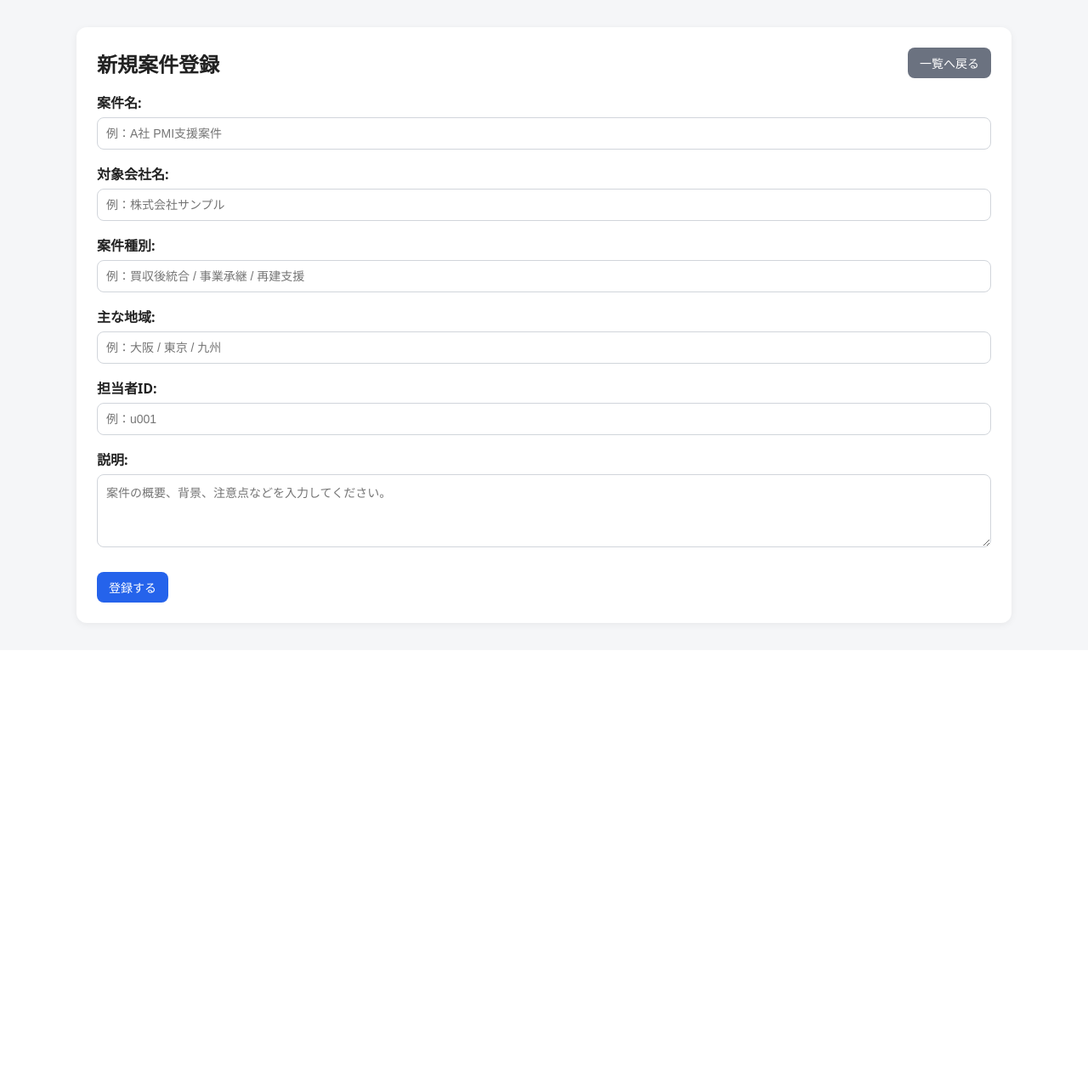
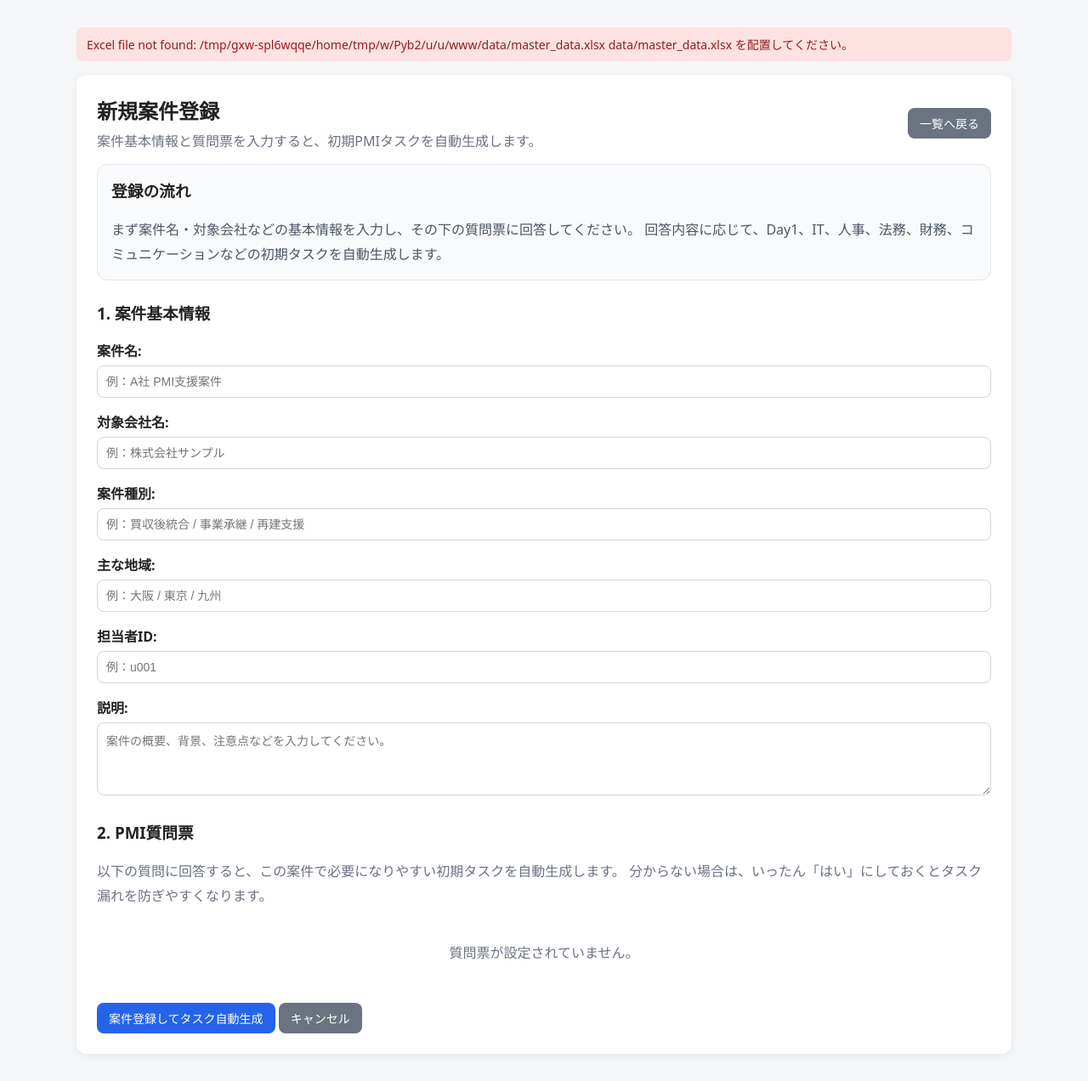
Before and after one commit to tom-tsuruda/pmi-portal, a Django app: page /deals/create/ in a window 1280 px wide. Shown: the part 92-1364 px from the top of the page at 85% size. Before the commit the page ends 831 px from the top, so only its background shows below. Run offline with Django 5.2, Linux system fonts and the light colour scheme.

Commit message:
progress-8

```diff
--- a/apps/deals/templates/deals/deal_create.html
+++ b/apps/deals/templates/deals/deal_create.html
@@ -5,17 +5,76 @@
 {% block content %}
 <div class="card">
     <div class="page-header">
-        <h2>新規案件登録</h2>
+        <div>
+            <h2>新規案件登録</h2>
+            <p style="margin: 6px 0 0; color: #6b7280;">
+                案件基本情報と質問票を入力すると、初期PMIタスクを自動生成します。
+            </p>
+        </div>
         <a class="button-secondary" href="{% url 'deals:list' %}">一覧へ戻る</a>
+    </div>
+
+    <div style="background: #f9fafb; border: 1px solid #e5e7eb; border-radius: 12px; padding: 16px; margin-bottom: 24px;">
+        <h3 style="margin-top: 0;">登録の流れ</h3>
+        <p style="color: #4b5563; line-height: 1.8; margin-bottom: 0;">
+            まず案件名・対象会社などの基本情報を入力し、その下の質問票に回答してください。
+            回答内容に応じて、Day1、IT、人事、法務、財務、コミュニケーションなどの初期タスクを自動生成します。
+        </p>
     </div>
 
     <form method="post">
         {% csrf_token %}
 
-        {{ form.as_p }}
+        <div class="detail-section">
+            <h3>1. 案件基本情報</h3>
+
+            {{ form.as_p }}
+        </div>
+
+        <div class="detail-section">
+            <h3>2. PMI質問票</h3>
+
+            <p style="color: #6b7280; line-height: 1.8;">
+                以下の質問に回答すると、この案件で必要になりやすい初期タスクを自動生成します。
+                分からない場合は、いったん「はい」にしておくとタスク漏れを防ぎやすくなります。
+            </p>
+
+            {% for field in questionnaire_form %}
+                <div style="background: white; border: 1px solid #e5e7eb; border-radius: 12px; padding: 16px; margin-bottom: 14px;">
+                    <label for="{{ field.id_for_label }}" style="font-weight: 700;">
+                        {{ forloop.counter }}. {{ field.label }}
+                    </label>
+
+                    <div style="margin-top: 8px;">
+                        {{ field }}
+                    </div>
+
+                    {% if field.help_text %}
+                        <div style="color: #6b7280; font-size: 13px; line-height: 1.6; margin-top: 8px;">
+                            {{ field.help_text }}
+                        </div>
+                    {% endif %}
+
+                    {% if field.errors %}
+                        <div style="color: #dc2626; margin-top: 8px;">
+                            {{ field.errors }}
+                        </div>
+                    {% endif %}
+                </div>
+            {% empty %}
+                <div class="empty">
+                    質問票が設定されていません。
+                </div>
+            {% endfor %}
+        </div>
 
         <div class="form-actions">
-            <button class="button" type="submit">登録する</button>
+            <button class="button" type="submit">
+                案件登録してタスク自動生成
+            </button>
+            <a class="button-secondary" href="{% url 'deals:list' %}">
+                キャンセル
+            </a>
         </div>
     </form>
 </div>
--- a/apps/deals/views.py
+++ b/apps/deals/views.py
@@ -10,13 +10,15 @@ from apps.raid.services import RaidService
 from apps.tasks.services import TaskService
 from apps.decisions.services import DecisionService
 from apps.approvals.services import ApprovalService
-
+from apps.questionnaire.forms import QuestionnaireAnswerForm
+from apps.questionnaire.services import QuestionnaireService
 deal_service = DealService()
 task_service = TaskService()
 raid_service = RaidService()
 document_service = DocumentService()
 decision_service = DecisionService()
 approval_service = ApprovalService()
+questionnaire_service = QuestionnaireService()
 
 def deal_list(request):
     filter_form = DealFilterForm(request.GET or None)
@@ -44,29 +46,61 @@ def deal_list(request):
 
 
 def deal_create(request):
+    try:
+        questions = questionnaire_service.list_questions()
+    except RepositoryError as e:
+        questions = []
+        messages.error(request, str(e))
+
     if request.method == "POST":
         form = DealCreateForm(request.POST)
+        questionnaire_form = QuestionnaireAnswerForm(
+            request.POST,
+            questions=questions,
+        )
 
-        if form.is_valid():
+        if form.is_valid() and questionnaire_form.is_valid():
             dto = DealCreateDTO(**form.cleaned_data)
 
             try:
                 deal_id = deal_service.create_deal(dto)
+
+                answer_count = questionnaire_service.save_answers(
+                    deal_id=deal_id,
+                    questions=questions,
+                    cleaned_data=questionnaire_form.cleaned_data,
+                )
+
+                result = questionnaire_service.generate_tasks_from_templates(
+                    deal_id=deal_id,
+                    questions=questions,
+                    cleaned_data=questionnaire_form.cleaned_data,
+                )
+
                 messages.success(
-                request,
-                f"案件を登録しました: {deal_id}。続いて質問票に回答し、初期タスクを自動生成してください。"
+                    request,
+                    f"案件を登録しました: {deal_id}。"
+                    f"質問票 {answer_count} 件を保存し、"
+                    f"新規タスク {result['created_count']} 件を生成しました。"
+                    f"既存タスク {result['skipped_count']} 件、"
+                    f"条件不一致 {result['condition_skipped_count']} 件です。",
                 )
-                return redirect("questionnaire:start", deal_id=deal_id)
+
+                return redirect("deals:detail", deal_id=deal_id)
+
             except RepositoryError as e:
                 messages.error(request, str(e))
     else:
         form = DealCreateForm()
+        questionnaire_form = QuestionnaireAnswerForm(questions=questions)
 
     return render(
         request,
         "deals/deal_create.html",
         {
             "form": form,
+            "questionnaire_form": questionnaire_form,
+            "questions": questions,
         },
     )
 
--- a/apps/questionnaire/services.py
+++ b/apps/questionnaire/services.py
@@ -401,7 +401,10 @@ class QuestionnaireService:
         deal = self.deal_service.get_deal(deal_id)
 
         templates = self.template_repo.find_active()
-        if not templates:
+
+        # 開発初期はExcel側の checklist_templates が少数だけ入っている場合がある。
+        # 標準テンプレート数に満たない場合は、コード側の標準テンプレートを使う。
+        if len(templates) < len(DEFAULT_TEMPLATES):
             templates = DEFAULT_TEMPLATES
 
         answer_map = self._build_answer_map(
```
